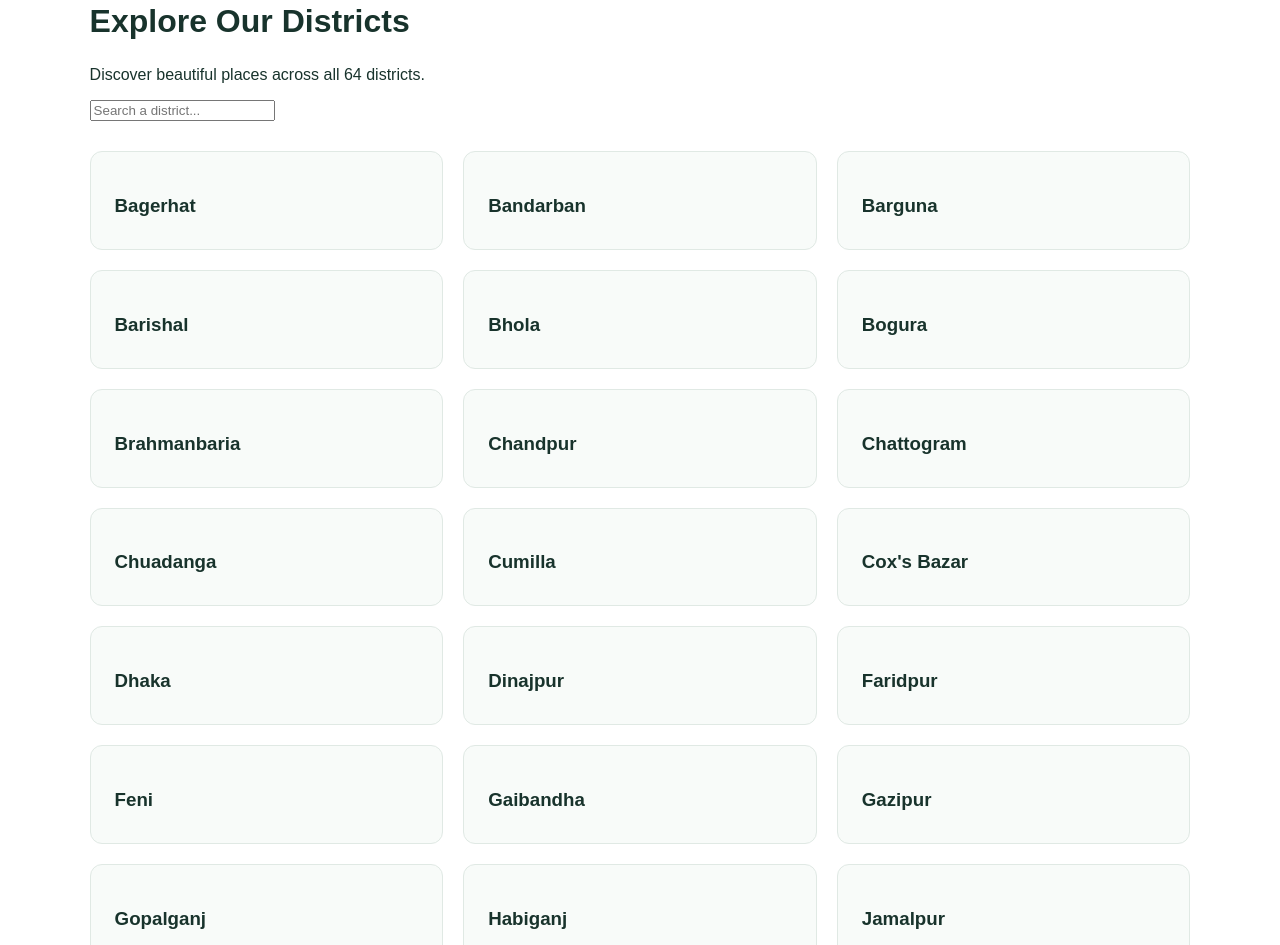
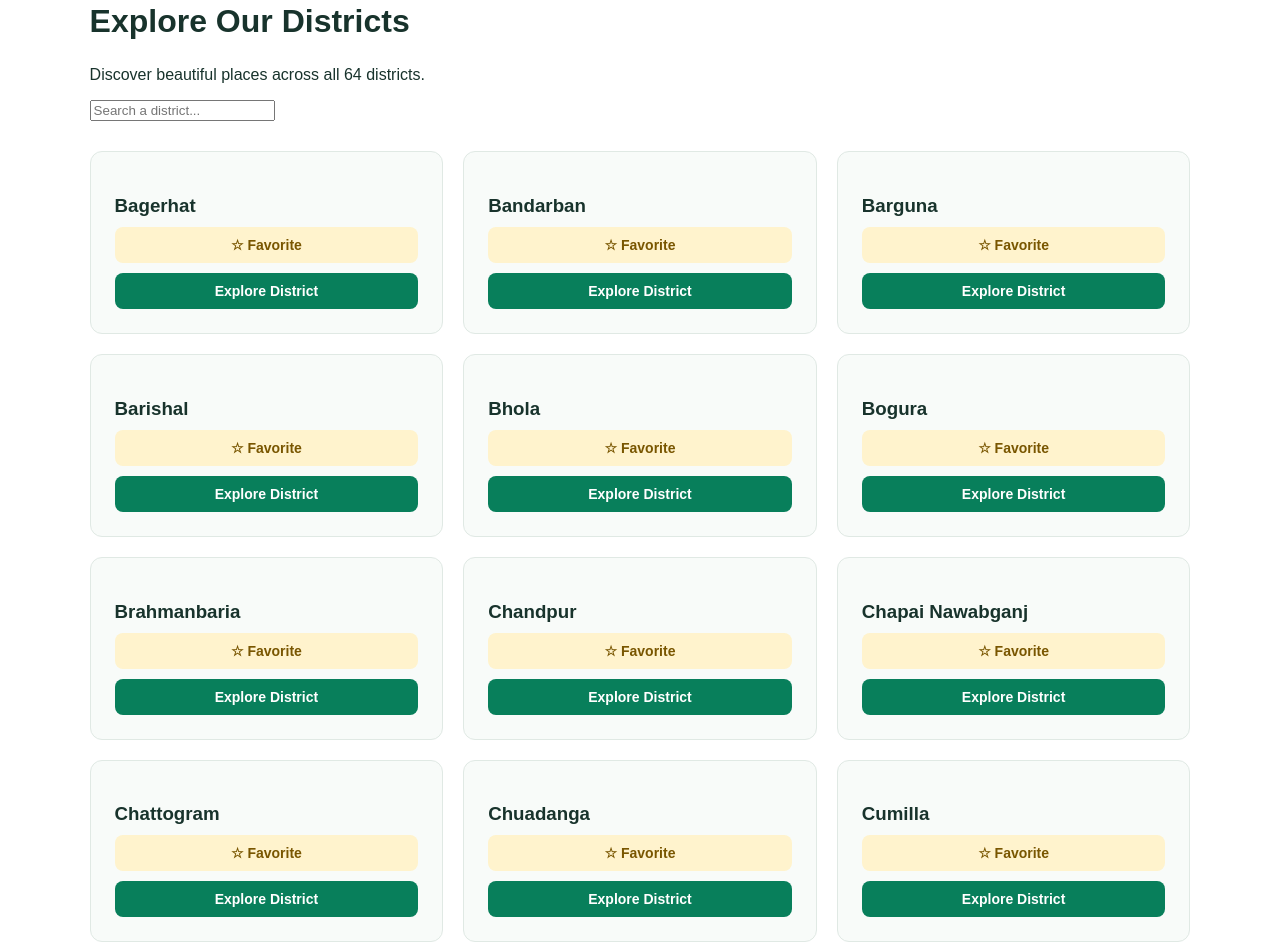
Before and after one commit to stephensikder/Travel-Kori-Bangladesh, a plain HTML site: page frontend/index.html in a window 1280 px wide. Shown: the part 928-1873 px from the top of the page. Drawn offline with Linux system fonts and the light colour scheme.

Commit message:
Update project

```diff
--- a/frontend/script.js
+++ b/frontend/script.js
@@ -8,6 +8,7 @@ const districts = [
     "Bogura",
     "Brahmanbaria",
     "Chandpur",
+    "Chapai Nawabganj",
     "Chattogram",
     "Chuadanga",
     "Cumilla",
@@ -69,40 +70,92 @@ const districtGrid = document.getElementById("districtGrid");
 const districtSearch = document.getElementById("districtSearch");
 const districtMessage = document.getElementById("districtMessage");
 
+// Load saved favorites from localStorage
+function getFavorites() {
+    try {
+        return JSON.parse(
+            localStorage.getItem("travelKoriFavorites") || "[]"
+        );
+    } catch (error) {
+        return [];
+    }
+}
+
+// Save favorites to localStorage
+function saveFavorites(favorites) {
+    localStorage.setItem(
+        "travelKoriFavorites",
+        JSON.stringify(favorites)
+    );
+}
+
 // Display district cards
 function displayDistricts(districtList) {
     districtGrid.innerHTML = "";
 
     districtList.forEach(function (district) {
-
         const card = document.createElement("article");
         card.className = "destination-card";
-card.tabIndex = 0;
-card.setAttribute("role", "link");
-card.setAttribute("aria-label", "View details for " + district);
 
         const title = document.createElement("h3");
         title.textContent = district;
 
-card.appendChild(title);
+        const favoriteButton = document.createElement("button");
+        favoriteButton.type = "button";
+        favoriteButton.className = "favorite-btn";
 
-// Open the district details page
-function openDistrict() {
-    window.location.href =
-        "district-details.html?name=" + encodeURIComponent(district);
+        function updateFavoriteButton() {
+            const favorites = getFavorites();
+            const isFavorite = favorites.includes(district);
+
+            favoriteButton.textContent = isFavorite ? "★ Favorited" : "☆ Favorite";
+            favoriteButton.setAttribute(
+                "aria-label",
+                isFavorite
+                    ? "Remove " + district + " from favorites"
+                    : "Add " + district + " to favorites"
+            );
+            favoriteButton.setAttribute(
+                "aria-pressed",
+                String(isFavorite)
+            );
         }
 
-card.addEventListener("click", openDistrict);
+        favoriteButton.addEventListener("click", function (event) {
+            event.stopPropagation();
 
-card.addEventListener("keydown", function (event) {
-    if (event.key === "Enter" || event.key === " ") {
-        event.preventDefault();
-        openDistrict();
+            let favorites = getFavorites();
+
+            if (favorites.includes(district)) {
+                favorites = favorites.filter(function (item) {
+                    return item !== district;
+                });
+            } else {
+                favorites.push(district);
             }
+
+            saveFavorites(favorites);
+            updateFavoriteButton();
         });
 
+        const openButton = document.createElement("button");
+        openButton.type = "button";
+        openButton.className = "details-btn";
+        openButton.textContent = "Explore District";
+
+        openButton.addEventListener("click", function () {
+            window.location.href =
+                "district-details.html?name=" +
+                encodeURIComponent(district);
+        });
+
+        updateFavoriteButton();
+
+        card.appendChild(title);
+        card.appendChild(favoriteButton);
+        card.appendChild(openButton);
+
         districtGrid.appendChild(card);
-
     });
 
     districtMessage.textContent =
@@ -117,20 +170,20 @@ districtSearch.addEventListener("input", function () {
         return district.toLowerCase().includes(searchText);
     });
 
+    displayDistricts(filteredDistricts);
 
     if (filteredDistricts.length === 0) {
-    districtMessage.textContent = "No districts found. Try another name.";
+        districtMessage.textContent =
+            "No districts found. Try another name.";
     } else {
         districtMessage.textContent =
             filteredDistricts.length + " district(s) found.";
     }
-
-
-    displayDistricts(filteredDistricts);
 });
 
-// Display all 64 districts when the page loads
+// Display all districts when the page loads
 displayDistricts(districts);
 
 // Check district count in the browser console
 console.log("Total districts:", districts.length);
+console.log("Saved favorites:", getFavorites());
--- a/frontend/style.css
+++ b/frontend/style.css
@@ -388,3 +388,35 @@ footer {
         font-size: 25px;
     }
 }
+
+
+.favorite-btn,
+.details-btn {
+    display: block;
+    width: 100%;
+    margin-top: 10px;
+    padding: 10px 12px;
+    border: none;
+    border-radius: 8px;
+    cursor: pointer;
+    font-size: 14px;
+    font-weight: 600;
+}
+
+.favorite-btn {
+    background: #fff3cd;
+    color: #795600;
+}
+
+.favorite-btn:hover {
+    background: #ffe69c;
+}
+
+.details-btn {
+    background: #087f5b;
+    color: white;
+}
+
+.details-btn:hover {
+    background: #066b4d;
+}
```
Lines whose indentation alone changed are shown as unchanged.
